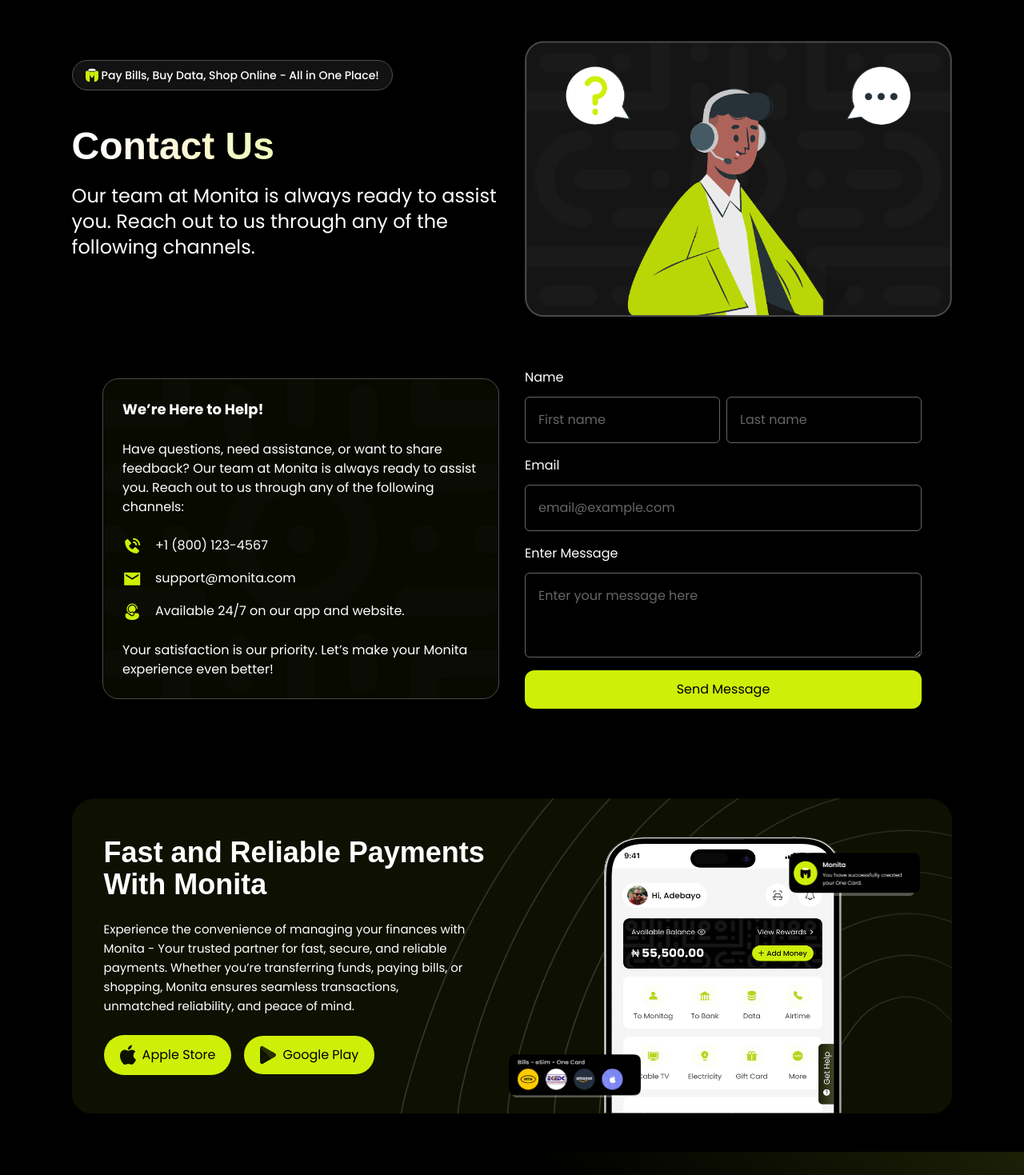
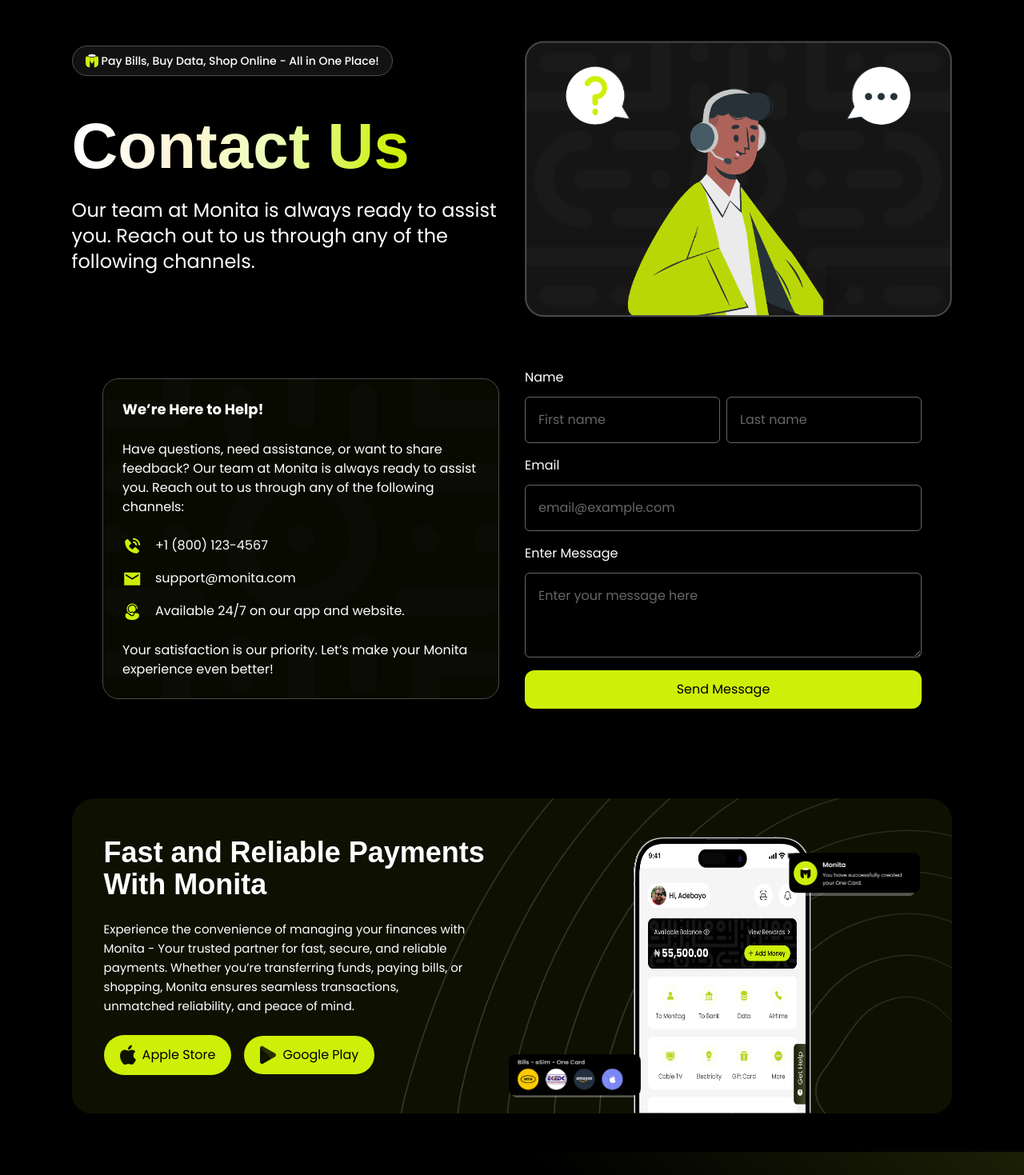
Before and after one commit to Monita-by-Nex-Panther-Technologies/monita-landing-page, a Next.js app: page /contact-us in a window 1280 px wide. Shown: the part 101-1570 px from the top of the page at 80% size. Built offline with nearby package versions, Linux system fonts and the light colour scheme; a web font is replaced by a local one.

Commit message:
chore: style updates

```diff
--- a/app/_components/hero-section.tsx
+++ b/app/_components/hero-section.tsx
@@ -43,20 +43,20 @@
 							href=""
 						>
 							Get Started{" "}
-							<DarkCircleArrow className="size-[3.875rem]" />
+							<DarkCircleArrow className="lg:size-10 xl:size-[3.875rem]" />
 						</Link>
 
 						<Link
 							className="bg-brand-lime text-brand-black font-medium rounded-full py-2 px-3 relative flex items-center gap-2 transition-all duration-300 ease-in-out hover:gap-4 hover:ring-1 hover:ring-brand-lime/50 ring-offset-2 hover:ring-offset-black text-xs md:text-base lg:text-lg xl:text-[1.375rem]"
 							href=""
 						>
-							<IOSAndroidLogo className="xl:size-[3.875rem]" />{" "}
+							<IOSAndroidLogo className="lg:size-10 xl:size-[3.875rem]" />{" "}
 							Download the App
 						</Link>
 					</div>
 				</div>
 
-				<div className="relative">
+				<div className="relative xl:w-4/5 xl:ml-auto">
 					<Image
 						className="w-full h-full"
 						src={Container}
--- a/app/contact-us/_components/hero-section.tsx
+++ b/app/contact-us/_components/hero-section.tsx
@@ -12,7 +12,7 @@
 				</p>
 
 				<div className="space-y-4 mb-6 md:mb-12">
-					<h1 className="header gradient-text text-[2.5rem] leading-[3rem] md:text-5xl md:leading-tight 2xl:text-6xl">
+					<h1 className="header gradient-text text-[2.5rem] leading-[3rem] md:text-5xl md:leading-tight xl:leading-[6rem] xl:text-[5rem]">
 						Contact Us
 					</h1>
 
--- a/components/download-section.tsx
+++ b/components/download-section.tsx
@@ -85,7 +85,7 @@
 							repeat: Infinity,
 							ease: "easeInOut",
 						}}
-						className="w-3/5 md:w-full min-[820px]:w-3/5 mx-auto h-full relative"
+						className="w-3/5 md:w-full min-[820px]:w-3/5 mx-auto h-full relative lg:w-[55%] xl:w-[45%]"
 					>
 						<Image
 							src="/download-app-preview.png"
```
